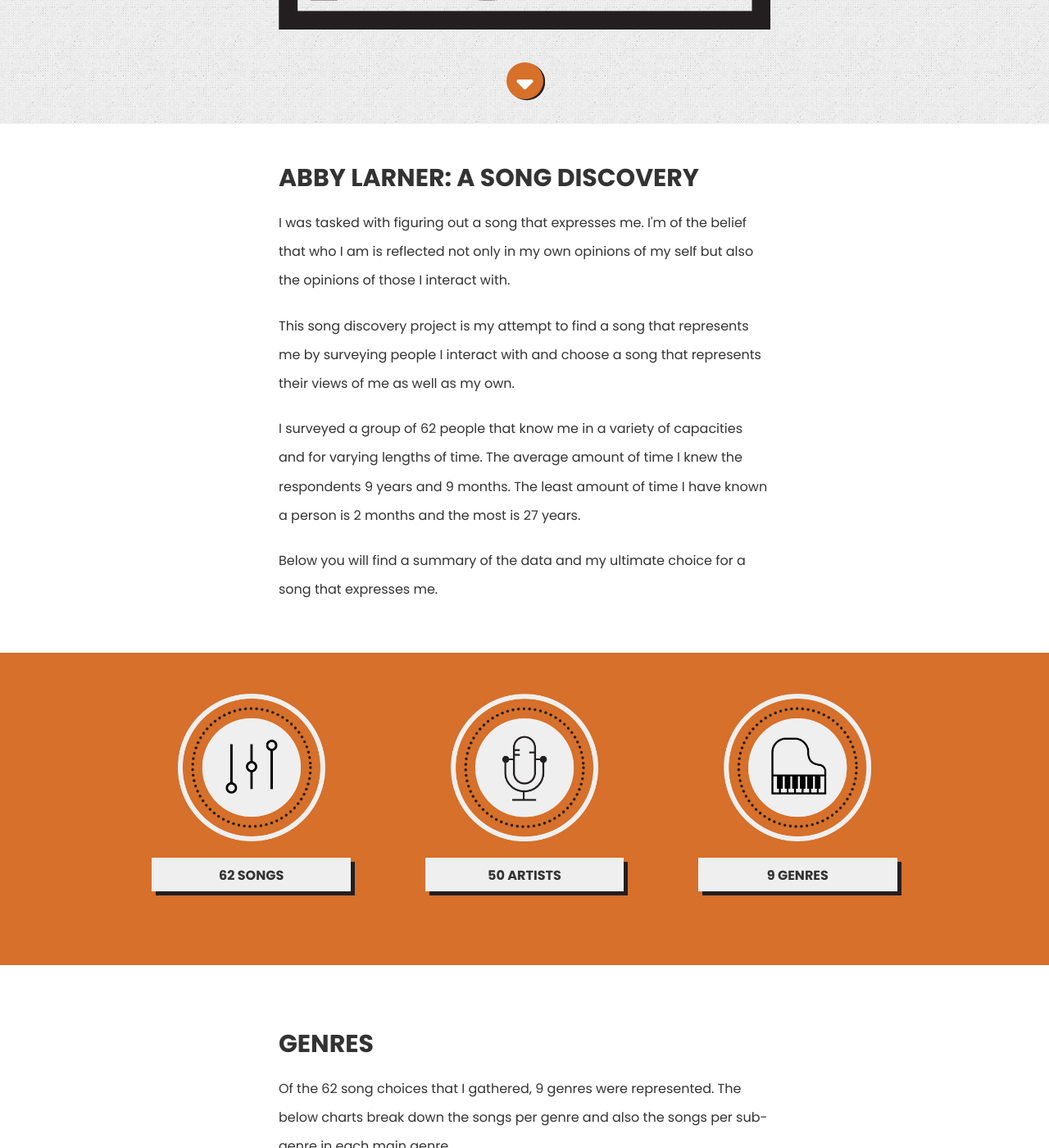
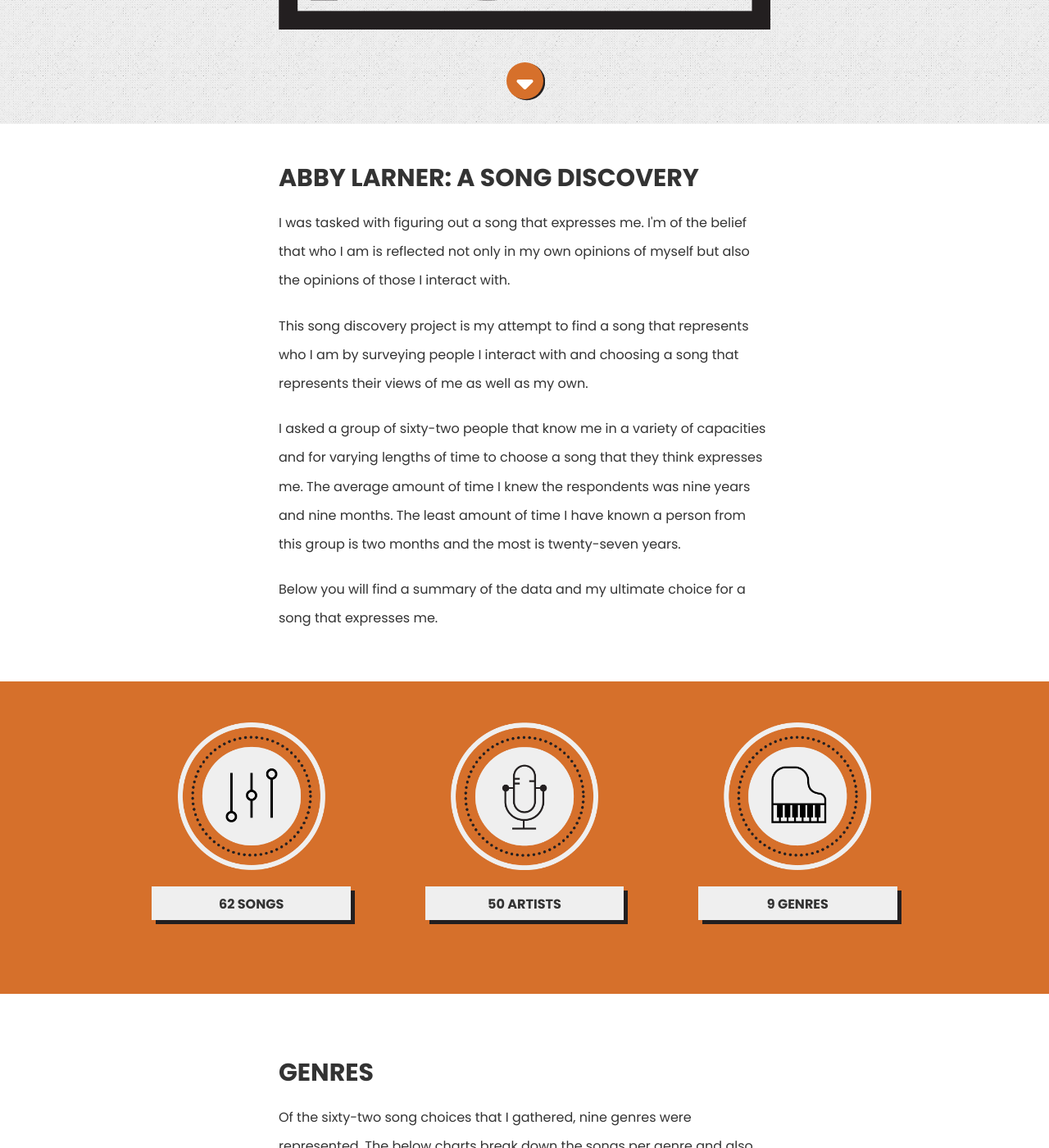
Before and after one commit to abbylarner/abbylarner.github.io, a Jekyll site: the page built from song.html, in a window 1280 px wide and 1400 px high, scrolled down 469 px. Shown: the whole window at 82% size. Built offline with Jekyll 4.4.1, drawn with Linux system fonts in a browser that asks for light colours; nearby versions of some CDN libraries; some of the changed text lies outside the part shown.

Commit message:
spelling changes

```diff
--- a/song.html
+++ b/song.html
@@ -36,13 +36,13 @@
             <div class="about">
                 <h1>Abby Larner: A Song Discovery</h1>
                 <p>
-                    I was tasked with figuring out a song that expresses me. I'm of the belief that who I am is reflected not only in my own opinions of my self but also the opinions of those I interact with.
+                    I was tasked with figuring out a song that expresses me. I'm of the belief that who I am is reflected not only in my own opinions of myself but also the opinions of those I interact with.
                 </p>
                 <p>
-                    This song discovery project is my attempt to find a song that represents me by surveying people I interact with and choose a song that represents their views of me as well as my own.
+                    This song discovery project is my attempt to find a song that represents who I am by surveying people I interact with and choosing a song that represents their views of me as well as my own.
                 </p>
                 <p>
-                    I surveyed a group of 62 people that know me in a variety of capacities and for varying lengths of time. The average amount of time I knew the respondents 9 years and 9 months. The least amount of time I have known a person is 2 months and the most is 27 years.
+                    I asked a group of sixty-two people that know me in a variety of capacities and for varying lengths of time to choose a song that they think expresses me. The average amount of time I knew the respondents was nine years and nine months. The least amount of time I have known a person from this group is two months and the most is twenty-seven years.
                 </p>
                 <p>Below you will find a summary of the data and my ultimate choice for a song that expresses me.
                 </p>
@@ -73,8 +73,12 @@
         <section class="genre-wrapper">
             <div class="genre-text">
                 <h1 class="section-title">Genres</h1>
-                <p>Of the 62 song choices that I gathered, 9 genres were represented. The below charts break down the songs per genre and also the songs per sub-genre in each main genre.
-                    <p>
+                <p>Of the sixty-two song choices that I gathered, nine genres were represented. The below charts break down the songs per genre and also the songs per sub-genre in each main genre.
+                </p>
+                <p>
+                    The most represented genre was pop with an emphasis on pop/rock songs. The other most common genres were urban contemporary, rock, and dance.  There were five other genres with between one and five songs each and these five were the least prominent.
+                </p>
+
             </div>
             <div class="genre-charts" id="genre-charts">
                 <div class="row">
@@ -91,7 +95,22 @@
                         <div class="legend dark"></div>
                         <p>Dance Pop</p>
                     </div>
-                    <div class="col-xs-6 col-xs-offset-3 col-sm-4 col-sm-offset-0 rock-img">
+
+
+                    <div class="col-xs-6 col-xs-offset-3 col-sm-4 col-sm-offset-0 urban-img">
+                        <div class="genre-height">
+                            <canvas id="urbanChart"></canvas>
+                        </div>
+                        <img src="/images/song/urban.png" alt="headphones">
+                        <h3>16 Urban Contemporary Songs</h3>
+                        <div class="legend light"></div>
+                        <p>R&amp;B</p>
+                        <div class="legend dark"></div>
+                        <p>Rap</p>
+                    </div>
+                </div>
+                <div class="row">
+                   <div class="col-xs-6 col-xs-offset-3 col-sm-4 col-sm-offset-0 rock-img">
                         <div class="chart">
                             <div class="genre-height">
                                 <canvas id="rockChart"></canvas>
@@ -103,19 +122,6 @@
                             <div class="legend dark"></div>
                             <p>Indie Rock</p>
                         </div>
-                    </div>
-                </div>
-                <div class="row">
-                    <div class="col-xs-6 col-xs-offset-3 col-sm-4 col-sm-offset-0 urban-img">
-                        <div class="genre-height">
-                            <canvas id="urbanChart"></canvas>
-                        </div>
-                        <img src="/images/song/urban.png" alt="headphones">
-                        <h3>16 Urban Contemporary Songs</h3>
-                        <div class="legend light"></div>
-                        <p>R&amp;B</p>
-                        <div class="legend dark"></div>
-                        <p>Rap</p>
                     </div>
                     <div class="col-xs-6 col-xs-offset-3 col-sm-4 col-sm-offset-0 dance-img">
                         <div class="genre-height">
@@ -151,8 +157,13 @@
         <section>
             <div class="artist-wrapper">
                 <div class="artist-inner">
-                <h1 class="title">Songs by Location</h1>
-                <p>This section shows songs by location (country/continent), unique artists by location, and most represented songs overall. Out of the 62 people surveyed, only two pairs of people told me the same song.</p>
+                <h1 class="title">Songs by Artist Origin</h1>
+                <p>This section shows songs by the artist's origin (country/continent), unique artists by location, and most represented songs overall. </p>
+                <p>Out of the sixty-two songs, the most represented country was the United States and the top three most represented countries were all english-speaking.
+                </p>
+                <p>
+                    The two most common artists were Beyonce and Queen, and Out of the sixty-two people surveyed, only two pairs of people told me the same song.
+                </p>
                     <div class="map-wrapper">
                         <img src="/images/song/map.png" alt="world map">
                         <img src="/images/song/usflag.png" alt="flag" class="flag">
@@ -209,7 +220,7 @@
         <section>
             <div class="release-wrapper">
                 <h1>Songs by Release Date</h1>
-                <p>Of the 62 songs, 16 were released before my birthday on July 27th, 1989. Below is a summary of the songs released during different periods of my life.</p>
+                <p>Of the sixty-two songs, sixteen were released before my birthday on July 27th, 1989. Below is a summary of the songs released during different periods of my life. The most songs were released before my birth and during the past five years.</p>
                 <section id="cd-timeline" class="cd-container">
                     <div class="cd-timeline-block">
                         <div class="cd-timeline-img">
@@ -218,7 +229,7 @@
                         <!-- cd-timeline-img -->
                         <div class="cd-timeline-content">
                             <h2>1792 - 1988: Pre-birth</h2>
-                            <p>Sixteen songs were released before my birth year in 1989.</p>
+                            <p>Sixteen songs were released before my birth year, 1989.</p>
                         </div>
                         <!-- cd-timeline-content -->
                     </div>
@@ -242,7 +253,7 @@
                         <!-- cd-timeline-img -->
                         <div class="cd-timeline-content">
                             <h2>1994 - 1999: Elementary School</h2>
-                            <p>Seven songs were released during my elementary school years. During this period my family moved to Ohio and both <em>The Distance</em> by Cake and <em>Go the Distance</em> from Hercules were released.</p>
+                            <p>Seven songs were released during my elementary school years. During this period my family moved from Maryland to Ohio and both <em>The Distance</em> by Cake and <em>Go the Distance</em> from Hercules were released.</p>
                         </div>
                         <!-- cd-timeline-content -->
                     </div>
@@ -254,7 +265,7 @@
                         <!-- cd-timeline-img -->
                         <div class="cd-timeline-content">
                             <h2>2000 - 2003: Middle School</h2>
-                            <p>Ten of the 62 songs were released while I was in middle school. In 6th grade I played Macbeth in the school play and <em>Survivor</em> by Destiny's Child was released and won a Grammy for Best R&amp;B performance by a Duo or Group with Vocals.</p>
+                            <p>Ten of the sixty-two songs were released while I was in middle school. While I'm not an actress, in sixth grade I played Macbeth in the school play and <em>Survivor</em> by Destiny's Child was released and won a Grammy for Best R&amp;B performance by a Duo or Group with Vocals.</p>
                         </div>
                         <!-- cd-timeline-content -->
                     </div>
@@ -290,7 +301,7 @@
                         <!-- cd-timeline-img -->
                         <div class="cd-timeline-content">
                             <h2>2012 - 2016: Professional Years</h2>
-                            <p>Eleven of the 62 songs were released during the 5 years after college. None of them were released in 2015, the year that I moved from Madison, Wisconsin to Austin, Texas.</p>
+                            <p>Eleven of the sixty-two songs were released during the five years after college. None of them were released in 2015, the year that I moved from Madison, Wisconsin to Austin, Texas.</p>
                         </div>
                         <!-- cd-timeline-content -->
                     </div>
@@ -303,8 +314,8 @@
             <div class="container">
                 <div class="row">
                     <div class="col-xs-12 col-sm-6 col-sm-push-6">
-                        <h1>Beats per Minute (BPM)</h1>
-                        <p>The beats per minute of a song represents how fast or slow the song is. The higher the number of beats per minute, the faster the song is. The average number of beats per minute for the 62 songs was 110. The lowest BPM of any song was 58 (<em>We are the Champions</em>, Queen) and the highest BPM was 180 (<em>Eye of the Tiger</em>, Survivor).</p>
+                        <h1>Tempo (Beats per Minute)</h1>
+                        <p>The beats per minute (BPM) of a song represents how fast or slow the song is. The higher the number of beats per minute, the faster the song is. The average number of beats per minute for the sixty-two songs was 110. The lowest BPM of any song was 58 (<em>We are the Champions</em>, Queen) and the highest BPM was 180 (<em>Eye of the Tiger</em>, Survivor).</p>
                     </div>
                     <div class="col-xs-12 col-sm-6 col-sm-pull-6">
                         <div class="col-xs-12 bpm-ind">
@@ -337,7 +348,7 @@
         </section>
         <section class="word-wrapper">
             <h1>Song Mood</h1>
-            <p>Using the crowdsourced song moods from <a href="http://www.allmusic.com">allmusic.com</a> I was able to create a word cloud of the most prominent moods in the 62 songs I analzyed.</p>
+            <p>Using the crowdsourced song moods from <a href="http://www.allmusic.com">allmusic.com</a> I was able to create a word cloud of the most prominent moods in the all of the songs that I analyzed.</p>
             <img src="/images/song/word_cloud2.png">
         </section>
         <section class="summary-wrapper">
@@ -350,16 +361,16 @@
                         <p>A pop song in the pop/rock category</p>
                     </li>
                     <li>
-                        <p>An artist from the United States or one of the most represented artists: Beyonce or Queeen.</p>
+                        <p>An artist from the United States or one of the most represented artists: Beyonce or Queen.</p>
                     </li>
                     <li>
                         <p>A release date before I was born or within the past five years.</p>
                     </li>
                     <li>
-                        <p>A song with a bpm of about 110 or close to the most represented bpm, 128 (a fast-paced, up-tempo song).</p>
+                        <p>A song with a tempo of about 110 BPM or close to the most represented BPM, 128 (a fast-paced, up-tempo song).</p>
                     </li>
                     <li>
-                        <p>A song with a mood that represents the most common mood throughout the selections. A few are confident, cheerful, amiable, playful, energetic, exhuberant, lively, celebratory, strong, and light.</p>
+                        <p>A song with a mood that represents the most common feelings throughout the group of songs. A few are confident, cheerful, amiable, playful, energetic, exuberant, lively, celebratory, strong, and light.</p>
                     </li>
                 </ul>
                 <button class="btn btn-reveal" type="button" data-toggle="collapse" data-target="#songReveal" aria-expanded="false" aria-controls="collapseExample">
@@ -378,7 +389,7 @@
                                 <li><p>Artist Origin: Australia</p></li>
                                 <li><p>Release Year: 2016</p></li>
                                 <li><p>Beats per Minute: 182</p></li>
-                                <li><p>Song Mood: inspirational, strong, resilient, lively, energetic</p></li>
+                                <li><p>Song Mood: Inspirational, Strong, Resilient, Lively, Energetic</p></li>
                             </ul>
 
                         </div>
```
